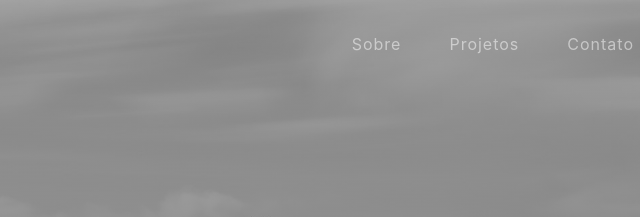
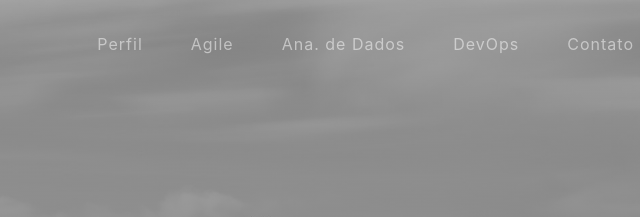
Before and after one commit to ronaldorts/https-ronaldorts.github.io-, a website with bundled scripts: page index.html in a window 1280 px wide. Shown: the top 217 px of the page, 537-1177 px from the left. Built offline with nearby package versions, Linux system fonts and the light colour scheme.

Commit message:
Ajuste no menu da pagina principal

```diff
--- a/index.html
+++ b/index.html
@@ -37,10 +37,16 @@
       <div class="collapse navbar-collapse" id="navbarResponsive">
         <ul class="navbar-nav ml-auto">
           <li class="nav-item">
-            <a class="nav-link js-scroll-trigger" href="#about">Sobre</a>
+            <a class="nav-link js-scroll-trigger" href="#about">Perfil</a>
           </li>
           <li class="nav-item">
-            <a class="nav-link js-scroll-trigger" href="#projects">Projetos</a>
+            <a class="nav-link js-scroll-trigger" href="#projects">Agile</a>
+          </li>
+          <li class="nav-item">
+            <a class="nav-link js-scroll-trigger" href="#projects">Ana. de Dados</a>
+          </li>
+          <li class="nav-item">
+            <a class="nav-link js-scroll-trigger" href="#projects">DevOps</a>
           </li>
           <li class="nav-item">
             <a class="nav-link js-scroll-trigger" href="#signup">Contato</a>
```
